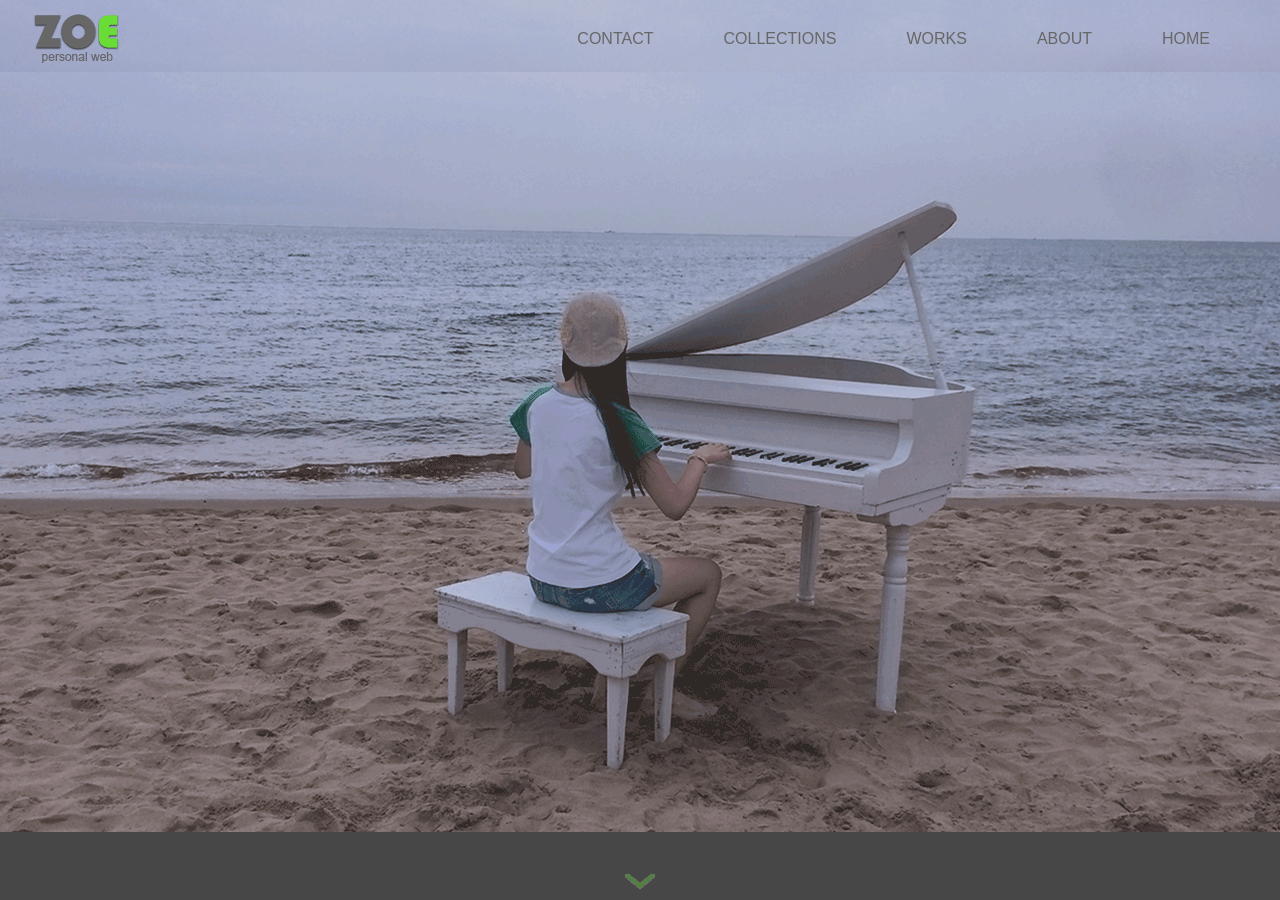
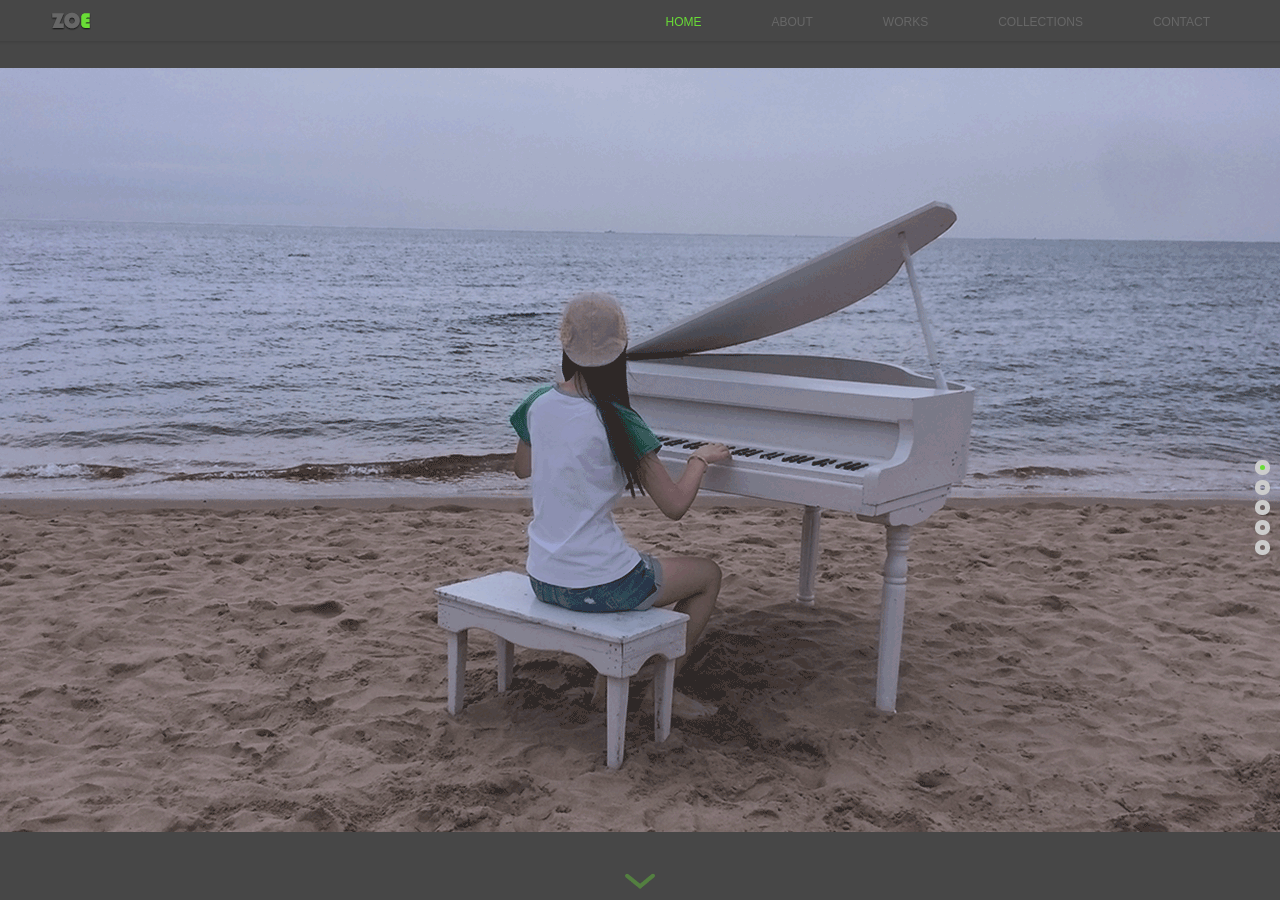
Before and after one commit to chaotyler/chaotyler.github.io, a Jekyll site: the page zoe/index.html, which Jekyll copies as it is, in a window 1280 px wide. Built offline with Jekyll 4.4.1, drawn with Linux system fonts in a browser that asks for light colours; Markdown is read by kramdown in place of the engine named in the settings; some of the changed text lies outside the part shown.

Commit message:
zoe博客修改

```diff
--- a/zoe/index.css
+++ b/zoe/index.css
@@ -17,18 +17,28 @@
   position: fixed;
   top: 0px;
   width: 100%;
-  height: 72px;
+  height: 45px;
   background: url("header.png") center no-repeat;
   z-index: 999;
 }
-.header .links {
-  display: block;
+.header .links-con {
   float: right;
-  margin: 30px 70px 0px 0px;
+  overflow: hidden;
+}
+.header .links-con .links {
+  float: left;
+  height: 45px;
+  margin-right: 70px;
+  line-height: 45px;
+  font-size: 12px;
   text-decoration: none;
   color: #676767;
+  cursor: pointer;
 }
-.header .links:hover {
+.header .links-con .links:hover {
+  color: #69dc36;
+}
+.header .links-con .links.selected {
   color: #69dc36;
 }
 .content {
@@ -71,14 +81,12 @@
 }
 .content .about .about-inner {
   position: absolute;
-  visibility: hidden;
   left: 50%;
   top: 50%;
   width: 1100px;
   height: 500px;
   margin: -250px 0 0 -550px;
   background: url("aboutinner.png") center no-repeat;
-  overflow: hidden;
 }
 .content .about .about-inner .about-text {
   margin: 180px 0 0 420px;
@@ -100,7 +108,6 @@
 }
 .content .works .works-inner {
   position: absolute;
-  visibility: hidden;
   left: 50%;
   top: 50%;
   margin: -200px 0 0 -590px;
@@ -285,7 +292,35 @@
   width: 30px;
   height: 30px;
   margin-right: 10px;
-  background: rgba(0, 0, 0, 0.2);
+  background: url("contacticons.png");
+  background-position: 0 0;
+}
+.content .contact .contact-inner .contact-icons .contact-instagram {
+  display: inline-block;
+  vertical-align: top;
+  width: 30px;
+  height: 30px;
+  margin-right: 10px;
+  background: url("contacticons.png");
+  background-position: -51px 0;
+}
+.content .contact .contact-inner .contact-icons .contact-weibo {
+  display: inline-block;
+  vertical-align: top;
+  width: 30px;
+  height: 30px;
+  margin-right: 10px;
+  background: url("contacticons.png");
+  background-position: -101px 0;
+}
+.content .contact .contact-inner .contact-icons .contact-zhanku {
+  display: inline-block;
+  vertical-align: top;
+  width: 30px;
+  height: 30px;
+  margin-right: 10px;
+  background: url("contacticons.png");
+  background-position: -152px 0;
 }
 @keyframes arrow {
   0% {
@@ -314,3 +349,25 @@
   animation-duration: 2s;
   animation-iteration-count: infinite;
 }
+.right-nav {
+  position: fixed;
+  right: 0;
+  top: 50%;
+}
+.right-nav .nav {
+  width: 5px;
+  height: 5px;
+  margin: 15px;
+  cursor: pointer;
+  border-radius: 50%;
+  -webkit-border-radius: 50%;
+  -o-border-radius: 50%;
+  -moz-border-radius: 50%;
+  box-shadow: 0 0 0 5px #cccccc;
+  -webkit-box-shadow: 0 0 0 5px #cccccc;
+  -o-box-shadow: 0 0 0 5px #cccccc;
+  -moz-box-shadow: 0 0 0 5px #cccccc;
+}
+.right-nav .nav.selected {
+  background: #69dc36;
+}
--- a/zoe/index.html
+++ b/zoe/index.html
@@ -10,11 +10,13 @@
 
 <body>
   <div class="header">
-    <a class="links" href="#">HOME</a>
-    <a class="links" href="#">ABOUT</a>
-    <a class="links" href="#">WORKS</a>
-    <a class="links" href="#">COLLECTIONS</a>
-    <a class="links" href="#">CONTACT</a>
+    <div class="links-con">
+      <div class="links selected" >HOME</div>
+      <div class="links" >ABOUT</div>
+      <div class="links" >WORKS</div>
+      <div class="links" >COLLECTIONS</div>
+      <div class="links" >CONTACT</div>
+    </div>
   </div>
   <div class="content">
     <div class="banner animated"></div>
@@ -133,15 +135,22 @@
         <p class="contact-text">Email：zoeeying@gmail.com</p>
         <div class="contact-icons">
           <a href="#" class="contact-twitter"></a>
-          <a href="#" class="contact-twitter"></a>
-          <a href="#" class="contact-twitter"></a>
-          <a href="#" class="contact-twitter"></a>
+          <a href="#" class="contact-instagram"></a>
+          <a href="#" class="contact-weibo"></a>
+          <a href="#" class="contact-zhanku"></a>
         </div>
       </div>
     </div>
   </div>
   <div class="footer"></div>
   <div class="down-arrow"></div>
+  <div class="right-nav">
+    <div id="right-nav0" class="nav selected"></div>
+    <div id="right-nav1" class="nav"></div>
+    <div id="right-nav2" class="nav"></div>
+    <div id="right-nav3" class="nav"></div>
+    <div id="right-nav4" class="nav"></div>
+  </div>
   <script src="web-animations.min.js"></script>
   <script src="wheel.js"></script>
   <script src="index.js"></script>
--- a/zoe/index.js
+++ b/zoe/index.js
@@ -28,10 +28,7 @@
           }
           self.position--;
         }
-        document.querySelector('.content').style.top = - self.position * 100 + '%';
-        setTimeout(function() {
-          self.canSlide = true;
-        }, self.slideDuration + 500);
+        self.slide();
       });
       document.querySelector('.content').addEventListener('transitionend', function(e) {
         if (e.target !== document.querySelector('.content')) {
@@ -42,70 +39,106 @@
         } else {
           document.querySelector('.down-arrow').style.display = 'block';
         }
-        self.beforeSlideAnimationDonw();
-        self['slideAnimation' + self.position]();
+        // self.beforeSlideAnimationDonw();
+        // self['slideAnimation' + self.position]();
+        self.slideComplete();
+      });
+      document.querySelector('.links-con').addEventListener('click', function(e) {
+        var index = Array.prototype.indexOf.call(document.querySelectorAll('.links-con .links'), e.target);
+        if (index === -1) {
+          return;
+        }
+        self.position = index;
+        self.slide();
+      });
+      document.querySelector('.right-nav').addEventListener('click', function(e) {
+        var index = Array.prototype.indexOf.call(document.querySelectorAll('.right-nav .nav'), e.target);
+        if (index === -1) {
+          return;
+        }
+        self.position = index;
+        self.slide();
       });
     },
+    slide: function() {
+      var self = this;
+      document.querySelector('.content').style.top = - self.position * 100 + '%';
+      setTimeout(function() {
+        self.canSlide = true;
+      }, self.slideDuration + 500);
+    },
+    slideComplete: function() {
+      document.querySelector('.links-con .links.selected').classList.remove('selected');
+      document.querySelectorAll('.links-con .links')[this.position].classList.add('selected');
+      document.querySelector('.right-nav .nav.selected').classList.remove('selected');
+      document.querySelectorAll('.right-nav .nav')[this.position].classList.add('selected');
+    },
     beforeSlideAnimationDonw: function() {
-      if (this.position !== 1) {
-        document.querySelector('.about-inner').style.visibility = 'hidden';
-      }
-      if (this.position !== 2) {
-        document.querySelector('.works-inner').style.visibility = 'hidden';
-      }
+      // 第一版动画
+      // if (this.position !== 1) {
+      //   document.querySelector('.about-inner').style.visibility = 'hidden';
+      // }
+      // if (this.position !== 2) {
+      //   document.querySelector('.works-inner').style.visibility = 'hidden';
+      // }
     },
     slideAnimation0: function() {
-      document.querySelector('.banner').classList.add('rubberBand');
-      setTimeout(function() {
-        document.querySelector('.banner').classList.remove('rubberBand');
-      }, this.slideDuration + 100);
+      // 第一版动画
+      // document.querySelector('.banner').classList.add('rubberBand');
+      // setTimeout(function() {
+      //   document.querySelector('.banner').classList.remove('rubberBand');
+      // }, this.slideDuration + 100);
     },
     slideAnimation1: function() {
-      var aboutInner = document.querySelector('.about-inner');
-      aboutInner.classList.add('zoomInDown');
-      aboutInner.style.visibility = 'visible';
-      setTimeout(function() {
-        aboutInner.classList.remove('zoomInDown');
-      }, this.slideDuration + 100);
+      // 第一版动画
+      // var aboutInner = document.querySelector('.about-inner');
+      // aboutInner.classList.add('zoomInDown');
+      // aboutInner.style.visibility = 'visible';
+      // setTimeout(function() {
+      //   aboutInner.classList.remove('zoomInDown');
+      // }, this.slideDuration + 100);
     },
     slideAnimation2: function() {
-      var worksInner = document.querySelector('.works-inner');
-      worksInner.classList.add('lightSpeedIn');
-      worksInner.style.visibility = 'visible';
-      setTimeout(function() {
-        worksInner.classList.remove('lightSpeedIn');
-      }, this.slideDuration + 100);
+      // 第一版动画
+      // var worksInner = document.querySelector('.works-inner');
+      // worksInner.classList.add('lightSpeedIn');
+      // worksInner.style.visibility = 'visible';
+      // setTimeout(function() {
+      //   worksInner.classList.remove('lightSpeedIn');
+      // }, this.slideDuration + 100);
     },
     slideAnimation3: function() {
-      var self = this;
-      var list0 = document.querySelector('.collections-list0');
-      list0.classList.add('shake');
-      setTimeout(function() {
-        list0.classList.remove('shake');
-      }, self.slideDuration + 100);
+      // 第一版动画
+      // var self = this;
+      // var list0 = document.querySelector('.collections-list0');
+      // list0.classList.add('shake');
+      // setTimeout(function() {
+      //   list0.classList.remove('shake');
+      // }, self.slideDuration + 100);
 
-      var list1 = document.querySelector('.collections-list1');
-      list1.classList.add('flash');
-      setTimeout(function() {
-        list1.classList.remove('flash');
-      }, self.slideDuration + 100);
+      // var list1 = document.querySelector('.collections-list1');
+      // list1.classList.add('flash');
+      // setTimeout(function() {
+      //   list1.classList.remove('flash');
+      // }, self.slideDuration + 100);
 
-      var listItem2s = document.querySelectorAll('.collections-item2');
-      for (var i = 0; i < listItem2s.length; i++) {
-        (function(index) {
-          listItem2s[index].classList.add('swing');
-          setTimeout(function() {
-            listItem2s[index].classList.remove('swing');
-          }, self.slideDuration + 100);
-        }(i));
-      }
+      // var listItem2s = document.querySelectorAll('.collections-item2');
+      // for (var i = 0; i < listItem2s.length; i++) {
+      //   (function(index) {
+      //     listItem2s[index].classList.add('swing');
+      //     setTimeout(function() {
+      //       listItem2s[index].classList.remove('swing');
+      //     }, self.slideDuration + 100);
+      //   }(i));
+      // }
     },
     slideAnimation4: function() {
-      var contactInner = document.querySelector('.contact-inner');
-      contactInner.classList.add('bounce');
-      setTimeout(function() {
-        contactInner.classList.remove('bounce');
-      }, this.slideDuration + 100);
+      // 第一版动画
+      // var contactInner = document.querySelector('.contact-inner');
+      // contactInner.classList.add('bounce');
+      // setTimeout(function() {
+      //   contactInner.classList.remove('bounce');
+      // }, this.slideDuration + 100);
     }
   };
 
```
Also changed, not shown: zoe/index.less (+70 -12 lines), zoe/arrow.png, zoe/contacticons.png (added), zoe/header.png.
